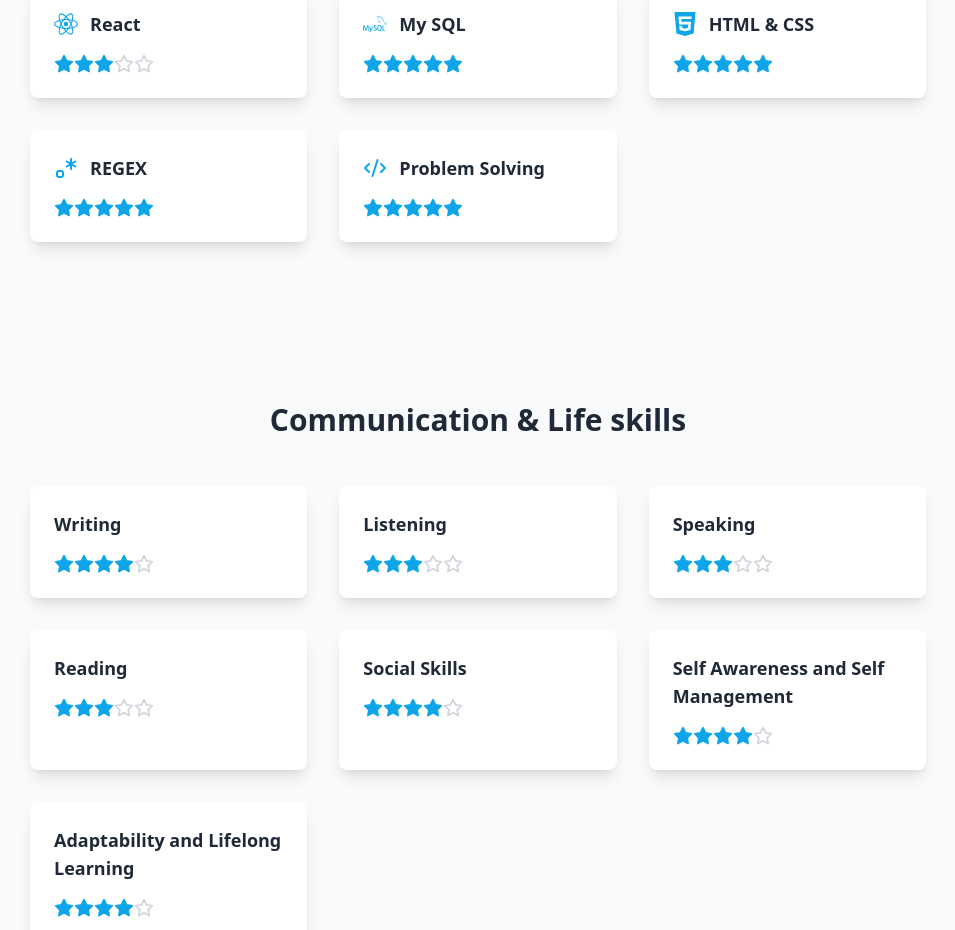
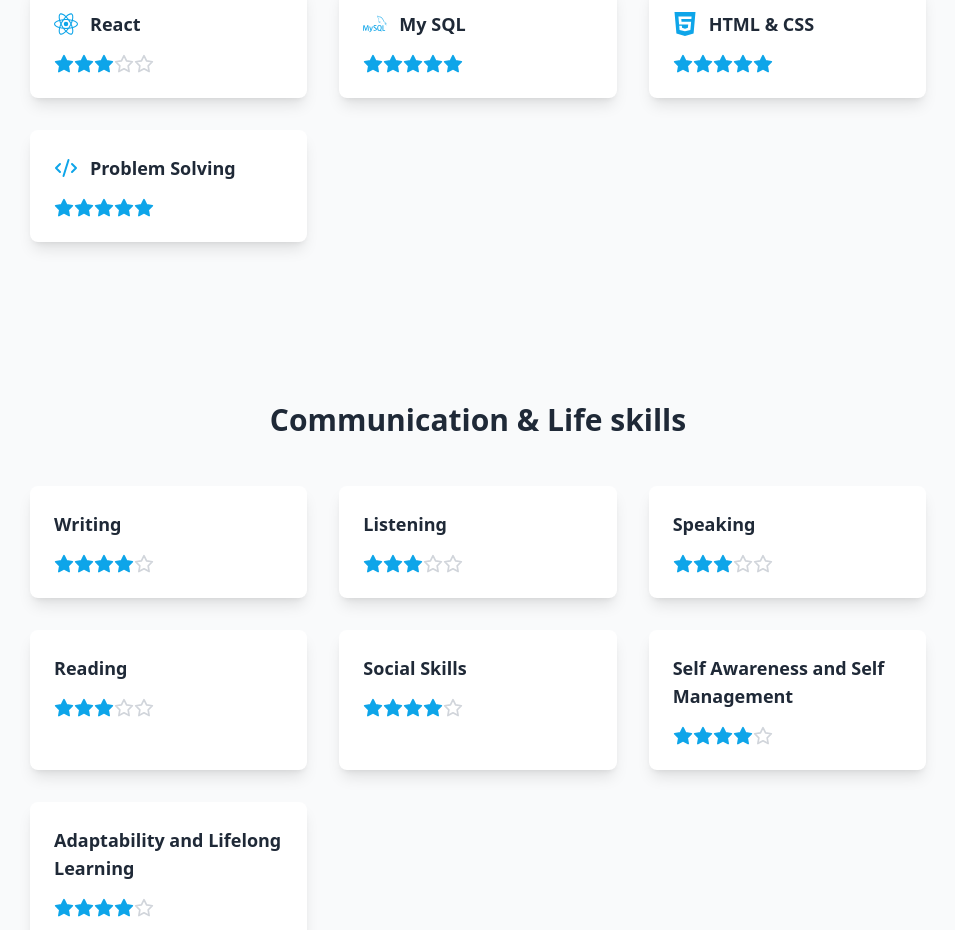
Before and after one commit to gokulavasan-io/portfolio_v_2, a React (Vite) app: page / in a window 1280 px wide. Shown: the part 1258-2188 px from the top of the page, without its empty margins (162-1117 px from the left). Built offline with nearby package versions, Linux system fonts and the light colour scheme; a web font is replaced by a local one.

Commit message:
removed regex

```diff
--- a/src/skills.jsx
+++ b/src/skills.jsx
@@ -11,7 +11,7 @@ function Skills() {
       { name: "React", rating: 3, icon: SiReact },
       { name: "My SQL", rating: 5, icon: SiMysql },
       { name: "HTML & CSS", rating: 5, icon: SiHtml5 },
-      { name: "REGEX", rating: 5, icon: RegexIcon },
+      // { name: "REGEX", rating: 5, icon: RegexIcon },
       { name: "Problem Solving", rating: 5, icon: Code2Icon },
       ];
     const softSkills = [
```
